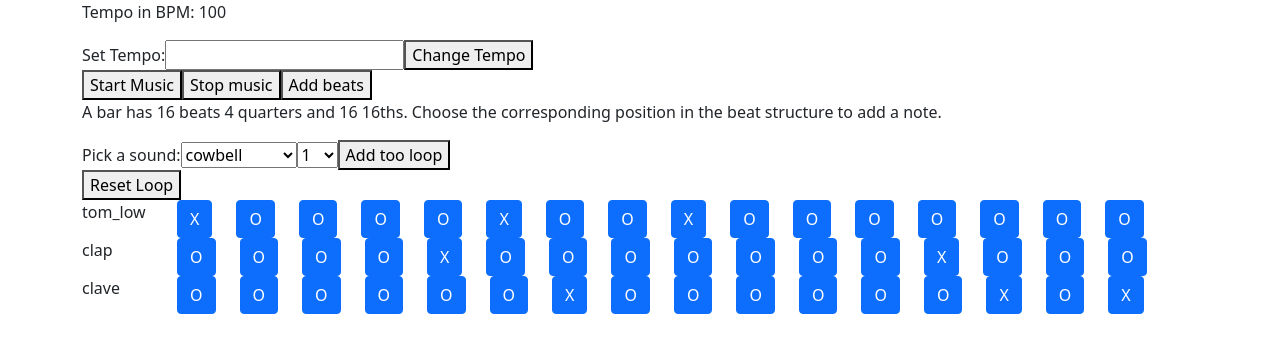
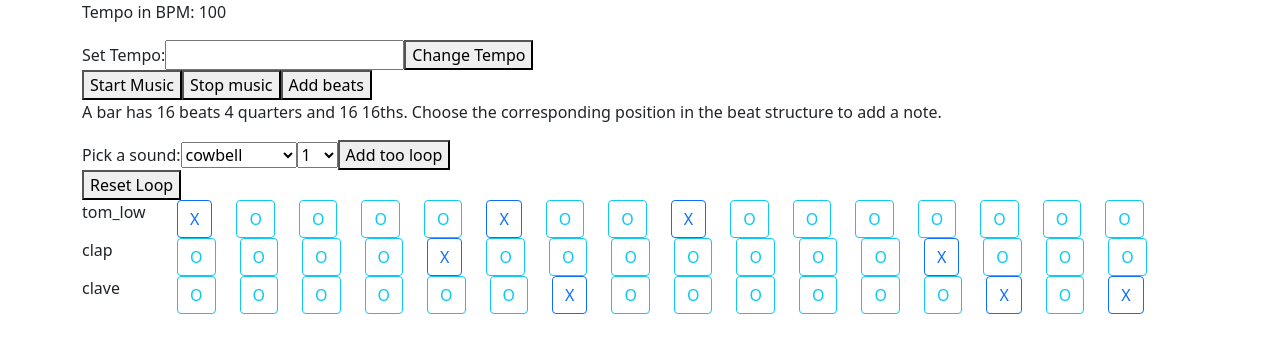
Before and after one commit to professional-pigeon/react-music-app, a React (Create React App) app: page / in a window 1280 px wide. Shown: the top 352 px of the page. Built offline with nearby package versions, Linux system fonts and the light colour scheme; no server answers.

Commit message:
add button outline

```diff
--- a/src/components/NoteVisual.js
+++ b/src/components/NoteVisual.js
@@ -25,9 +25,9 @@ function NoteVisual(props) {
       for (let i = 0; i < arrayOfNotes.length; i++) {
         let checkArray = arrayOfNotes[i]
         if (checkArray.includes(instrument)) {
-          colArray.push(<Col sm="auto"><Button className="noteButton">X</Button></Col>)
+          colArray.push(<Col sm="auto"><Button variant="outline-primary">X</Button></Col>)
         } else {
-          colArray.push(<Col sm="auto"><Button className="noteButton">O</Button></Col>)
+          colArray.push(<Col sm="auto"><Button variant="outline-info">O</Button></Col>)
         }
       }
       rowArray.push(
```
